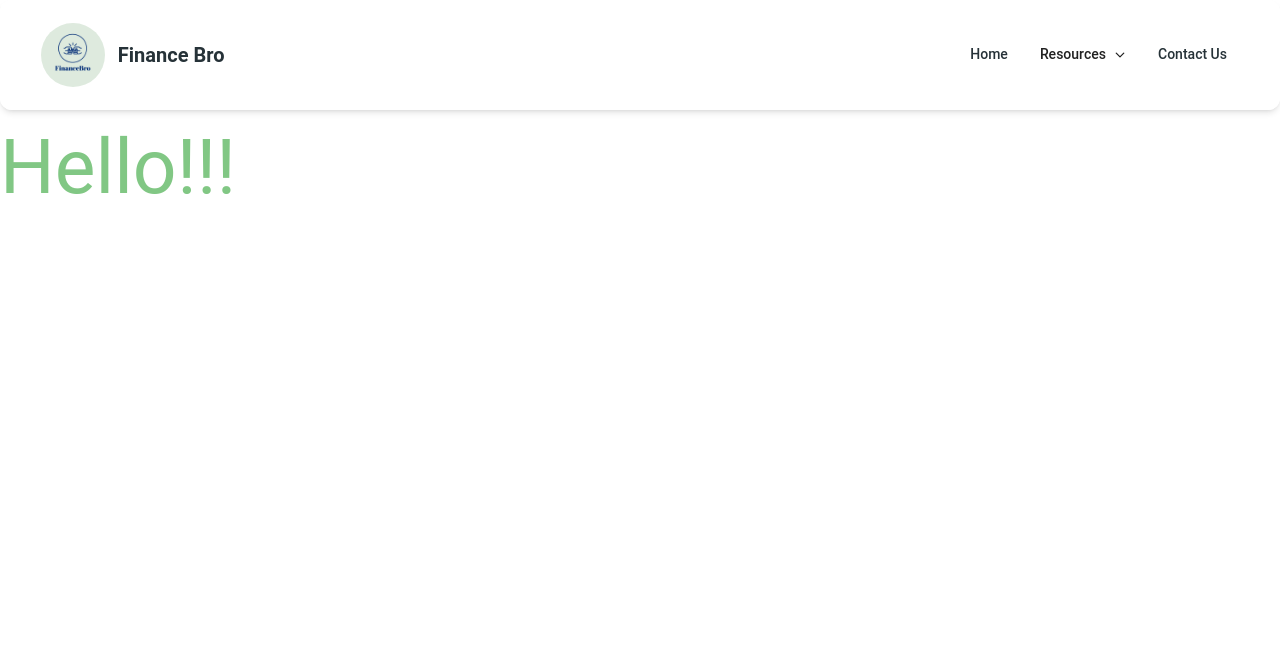
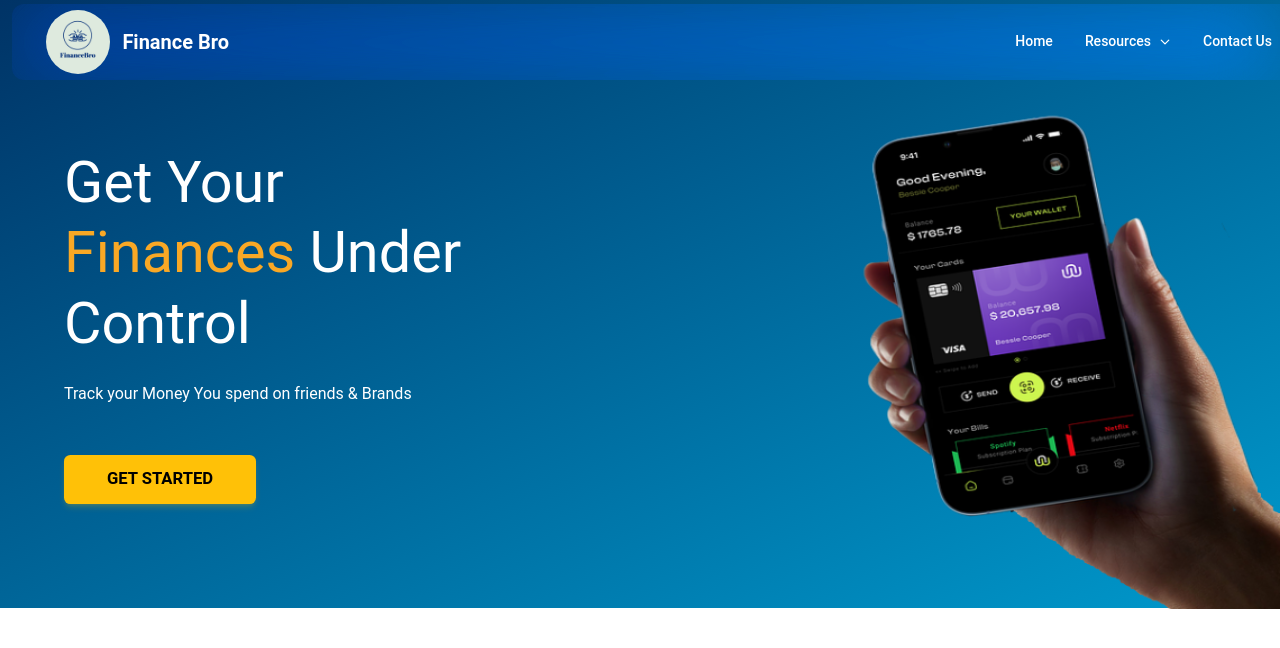
Before and after one commit to Yash404007/my-app, a React (Create React App) app: page / in a window 1280 px wide. Shown: the top 648 px of the page. Built offline with nearby package versions, Linux system fonts and the light colour scheme.

Commit message:
Homepage landing part section

```diff
--- a/src/App.js
+++ b/src/App.js
@@ -1,14 +1,9 @@
-import Mainpage from "./components/Mainpage";
-import Navbar1 from './components/Layout/Navbar.jsx'
-
-
+import Home from './Pages/Home.jsx'
 
 function App() {
   return (
     <div>
-      <Navbar1/>
-     <Mainpage/>
-
+     <Home/>
     </div>
   );
 }
--- /dev/null
+++ b/src/Pages/Home.jsx
@@ -0,0 +1,55 @@
+import React from 'react';
+import Left from '../components/Home/Left';
+import Right from '../components/Home/Right';
+import Navbar1 from '../components/Layout/Navbar';
+
+
+const Home = () => {
+  return (
+    <div className='relative h-[100vw] md:h-[47.5vw] w-[100vw]'>
+      <style>
+        {`
+          @keyframes Gradient {
+            0% {
+              background-position: 0% 50%;
+            }
+            50% {
+              background-position: 100% 50%;
+            }
+            100% {
+              background-position: 0% 50%;
+            }
+          }
+        `}
+      </style>
+      <div
+        className="absolute inset-0"
+        style={{
+          background: 'linear-gradient(to bottom right, transparent, rgba(0, 0, 0, 0), transparent)',
+          backgroundSize: '200% 200%',
+          animation: 'Gradient 3s ease infinite'
+        }}
+      />
+      <div
+        className='h-full w-full'
+        style={{
+          background: 'linear-gradient(to bottom right, #003366, #006699, #0099cc)',
+          backgroundSize: 'cover',
+          backgroundPosition: 'center'
+        }}
+      >
+        <div className='w-[100vw] px-3 py-1'>
+        <Navbar1 className='w-full'/>
+        </div>
+        <div className='flex justify-between flex-row h-full'>
+          <div className='py-12 px-15 md:py-16 md:px-16'>
+            <Left />
+          </div>
+          <Right />
+        </div>
+      </div>
+    </div>
+  );
+};
+
+export default Home;
--- /dev/null
+++ b/src/components/Home/Left.jsx
@@ -0,0 +1,31 @@
+import { Button } from '@material-tailwind/react'
+import React from 'react'
+
+const Left = () => {
+  return (
+    <div>
+        <div className='flex flex-col '>
+            <div className='text-[4.5vw] leading-[5.5vw]'>
+                <span className='text-white' >
+                Get Your
+                </span>
+                <div>
+                    <span className='text-yellow-800'>Finances</span> <span className='text-white'>Under</span>
+                </div>
+                <span className='text-white'>
+                        Control
+                </span>
+                <div className='text-white text-[1.25vw] space-x-8'>
+                    Track your Money You spend on friends & Brands
+                </div>
+            </div>
+            <Button color='amber' className='rounded-none w-[15vw] my-[2vw] rounded-[0.5vw] text-[1.3vw] transition duration-600 transform
+            hover:text-[1.5vw] hover:bg-opacity-[80%] hover:scale-105'>
+                Get Started
+            </Button>
+        </div>
+    </div>
+  )
+}
+
+export default Left
--- /dev/null
+++ b/src/components/Home/Right.jsx
@@ -0,0 +1,12 @@
+import React from 'react'
+import stock from '../../assets/stock.png'
+
+const Right = () => {
+  return (
+    <div className='flex'>
+        <img src={stock} alt='stock' className='w-[35vw] h-[41vw]'/>
+    </div>
+  )
+}
+
+export default Right
--- a/src/components/Layout/Navbar.jsx
+++ b/src/components/Layout/Navbar.jsx
@@ -124,7 +124,7 @@ function NavListMenu() {
         <MenuHandler>
           <Typography as="div" variant="small" className="font-medium">
             <ListItem
-              className="flex items-center gap-2 py-2 pr-4 font-medium text-gray-900"
+              className="flex items-center gap-2 py-2 pr-4 font-medium text-white"
               selected={isMenuOpen || isMobileMenuOpen}
               onClick={() => setIsMobileMenuOpen((cur) => !cur)}
             >
@@ -164,7 +164,7 @@ function NavList() {
         as="a"
         href="#"
         variant="small"
-        color="blue-gray"
+        color="white"
         className="font-medium"
       >
         <ListItem className="flex items-center gap-2 py-2 pr-4">Home</ListItem>
@@ -174,7 +174,7 @@ function NavList() {
         as="a"
         href="#"
         variant="small"
-        color="blue-gray"
+        color="white"
         className="font-medium"
       >
         <ListItem className="flex items-center gap-2 py-2 pr-4">
@@ -196,13 +196,13 @@ export default function MegaMenuWithHover() {
   }, []);
 
   return (
-    <Navbar className="w-full">
-      <div className="flex items-center justify-between text-blue-gray-900">
+    <Navbar className="w-[100vw] p-0 m-0 border-none shadow-none bg-transparent">
+      <div className="flex items-center justify-between pl-[2vw]">
         <Typography
           as="a"
           href="#"
           variant="h6"
-          className="flex flex-row justify-center items-center gap-[1vw] mr-4 cursor-pointer
+          className="flex flex-row justify-center items-center gap-[1vw] cursor-pointer
            py-1.5 lg:ml-2 text-xl"
         >
           <img src={logo} alt='logo' className="rounded-full h-[5vw] w-[5vw]"/>
```
Also changed, not shown: src/assets/stock.png (added).
